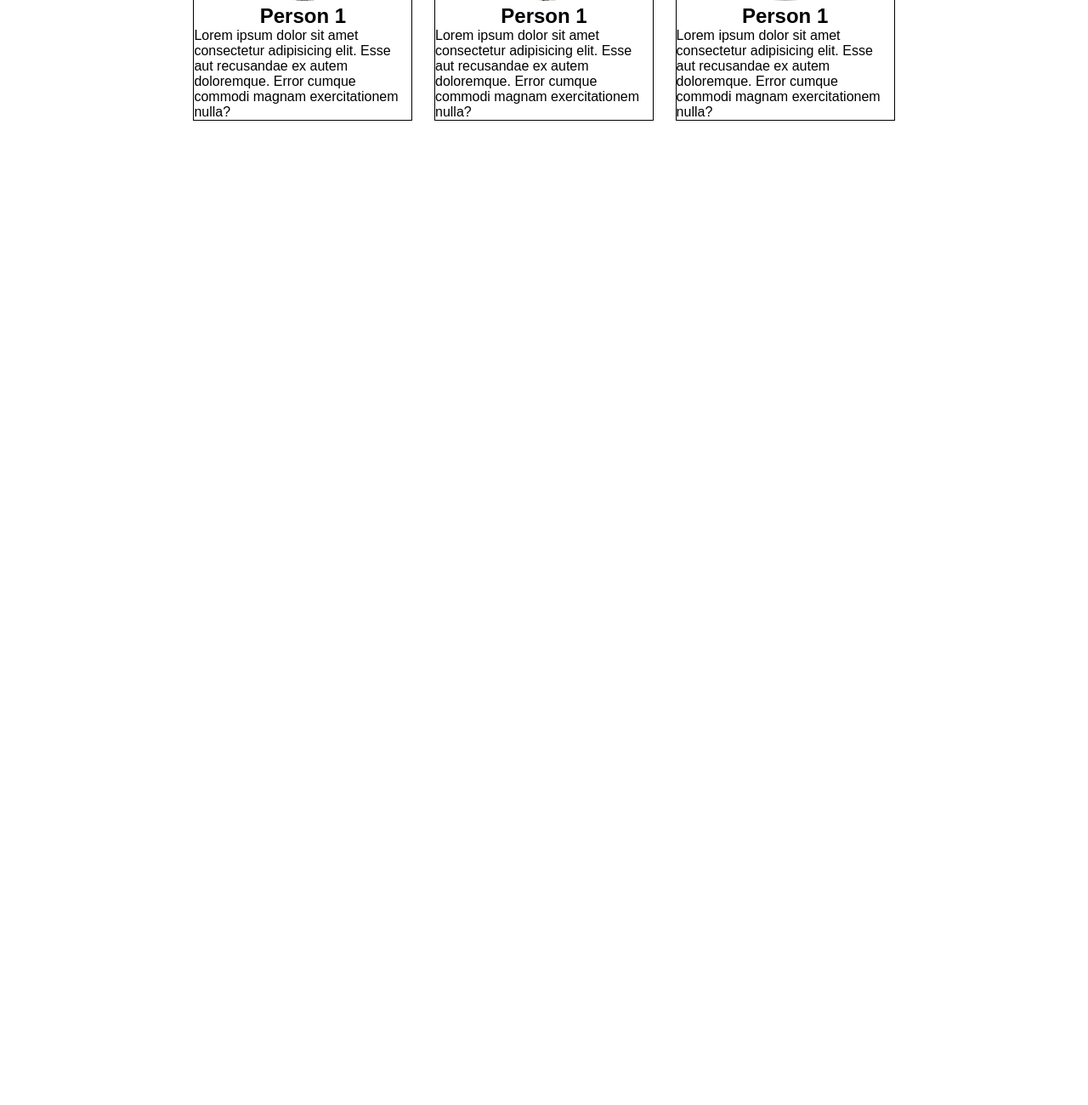
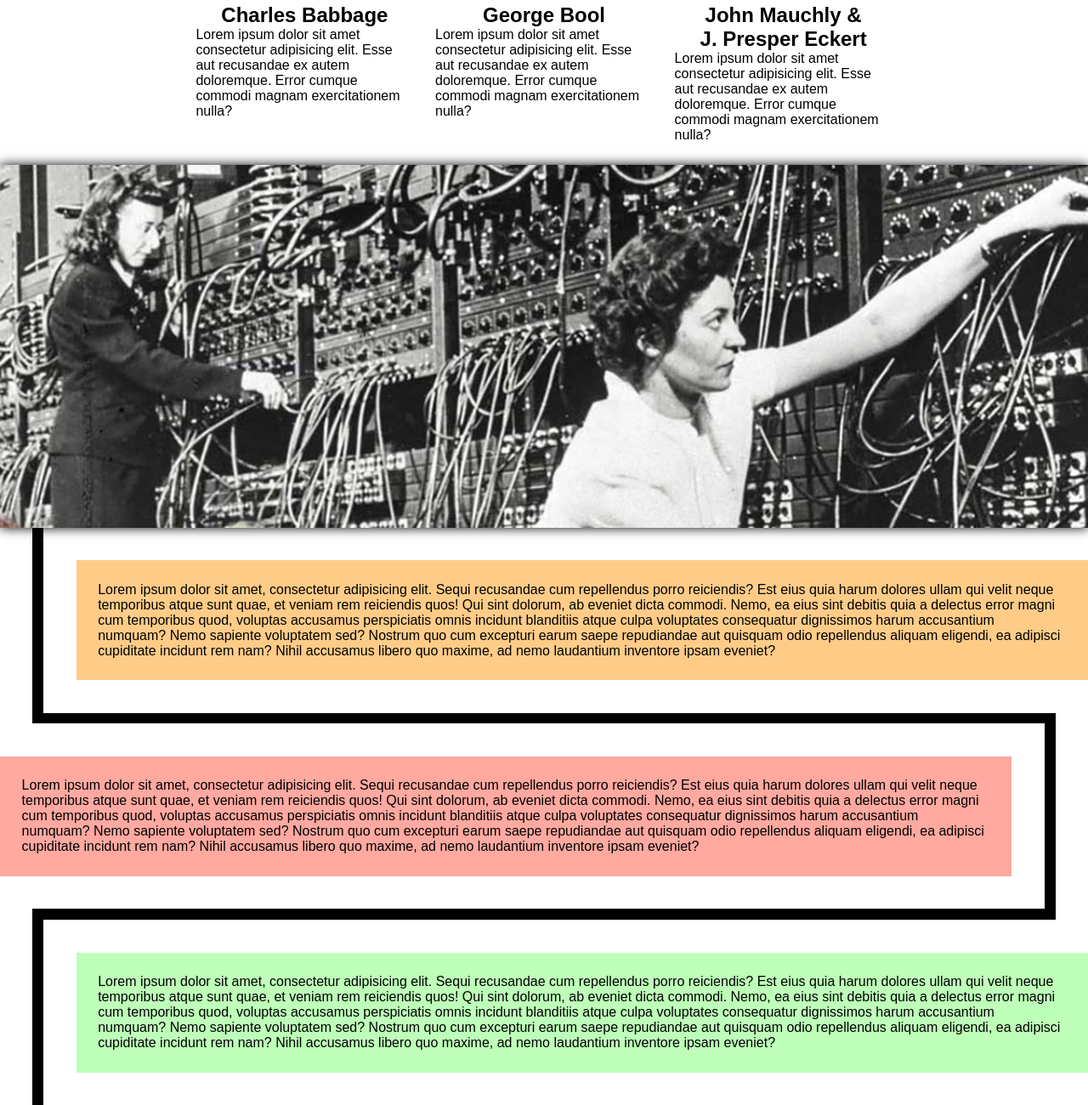
Before and after one commit to Mans-Morgan-Theo/Sida, a plain HTML site: page index.html in a window 1280 px wide. Shown: the part 353-1653 px from the top of the page at 85% size. Before the commit the page ends 800 px from the top, so only its background shows below. Drawn offline with Linux system fonts and the light colour scheme.

Commit message:
Continued following the wireframe.

```diff
--- a/index.html
+++ b/index.html
@@ -13,19 +13,42 @@
     <section id="intro">
         <div class="person">
             <img src="babbage.webp" alt="">
-            <h1>Person 1</h1>
+            <h1>Charles Babbage</h1>
             <p>Lorem ipsum dolor sit amet consectetur adipisicing elit. Esse aut recusandae ex autem doloremque. Error cumque commodi magnam exercitationem nulla?</p>
         </div>
         <div class="person">
             <img src="boole.webp" alt="">
-            <h1>Person 1</h1>
+            <h1>George Bool</h1>
             <p>Lorem ipsum dolor sit amet consectetur adipisicing elit. Esse aut recusandae ex autem doloremque. Error cumque commodi magnam exercitationem nulla?</p>
         </div>
         <div class="person">
             <img src="eckertmauchly.webp" alt="">
-            <h1>Person 1</h1>
+            <h1>John Mauchly & J.&nbspPresper Eckert</h1>
             <p>Lorem ipsum dolor sit amet consectetur adipisicing elit. Esse aut recusandae ex autem doloremque. Error cumque commodi magnam exercitationem nulla?</p>
         </div>
     </section>
+    <img src="eniac.webp" alt="">
+    <section id="articles">
+        <article>
+            <div class="line"></div>
+            <div class="content">
+                <p>Lorem ipsum dolor sit amet, consectetur adipisicing elit. Sequi recusandae cum repellendus porro reiciendis? Est eius quia harum dolores ullam qui velit neque temporibus atque sunt quae, et veniam rem reiciendis quos! Qui sint dolorum, ab eveniet dicta commodi. Nemo, ea eius sint debitis quia a delectus error magni cum temporibus quod, voluptas accusamus perspiciatis omnis incidunt blanditiis atque culpa voluptates consequatur dignissimos harum accusantium numquam? Nemo sapiente voluptatem sed? Nostrum quo cum excepturi earum saepe repudiandae aut quisquam odio repellendus aliquam eligendi, ea adipisci cupiditate incidunt rem nam? Nihil accusamus libero quo maxime, ad nemo laudantium inventore ipsam eveniet?</p>
+            </div>
+        </article>
+        <div class="line"></div>
+        <article>
+            <div class="content">
+                <p>Lorem ipsum dolor sit amet, consectetur adipisicing elit. Sequi recusandae cum repellendus porro reiciendis? Est eius quia harum dolores ullam qui velit neque temporibus atque sunt quae, et veniam rem reiciendis quos! Qui sint dolorum, ab eveniet dicta commodi. Nemo, ea eius sint debitis quia a delectus error magni cum temporibus quod, voluptas accusamus perspiciatis omnis incidunt blanditiis atque culpa voluptates consequatur dignissimos harum accusantium numquam? Nemo sapiente voluptatem sed? Nostrum quo cum excepturi earum saepe repudiandae aut quisquam odio repellendus aliquam eligendi, ea adipisci cupiditate incidunt rem nam? Nihil accusamus libero quo maxime, ad nemo laudantium inventore ipsam eveniet?</p>
+            </div>
+            <div class="line"></div>
+        </article>
+        <div class="line"></div>
+        <article>
+            <div class="line"></div>
+            <div class="content">
+                <p>Lorem ipsum dolor sit amet, consectetur adipisicing elit. Sequi recusandae cum repellendus porro reiciendis? Est eius quia harum dolores ullam qui velit neque temporibus atque sunt quae, et veniam rem reiciendis quos! Qui sint dolorum, ab eveniet dicta commodi. Nemo, ea eius sint debitis quia a delectus error magni cum temporibus quod, voluptas accusamus perspiciatis omnis incidunt blanditiis atque culpa voluptates consequatur dignissimos harum accusantium numquam? Nemo sapiente voluptatem sed? Nostrum quo cum excepturi earum saepe repudiandae aut quisquam odio repellendus aliquam eligendi, ea adipisci cupiditate incidunt rem nam? Nihil accusamus libero quo maxime, ad nemo laudantium inventore ipsam eveniet?</p>
+            </div>
+        </article>
+    </section>
 </body>
 </html>
--- a/style.css
+++ b/style.css
@@ -14,10 +14,10 @@ header h1 {
 #intro {
     display: flex;
     justify-content: center;
+    margin: 1vw 0;
 }
 
 .person {
-    border: 1px solid black;
     width: min-content;
     margin: 1vw;
 }
@@ -25,9 +25,59 @@ header h1 {
 .person img {
     height: 20vw;
     border-radius: 10vw;
-    filter: brightness(0) invert(1) hue-rotate(1);
+    filter: sepia(100%) saturate(200%) brightness(90%);
+}
+
+.person:nth-child(1) {
+    filter: hue-rotate(0deg);
+}
+.person:nth-child(2) {
+    filter: hue-rotate(310deg);
+}
+.person:nth-child(3) {
+    filter: saturate(70%) hue-rotate(80deg);
 }
 
 .person h1 {
     text-align: center;
 }
+
+body > img {
+    width: 100%;
+    box-shadow: 0 0 1vw black;
+    display: block;
+}
+
+#articles > .line {
+    background-color: black;
+    margin: 0 3vw;
+    height: 1vw;
+}
+
+#articles article:nth-of-type(1) .content {
+    background-color: #FFCC88;
+}
+
+#articles article:nth-of-type(2) .content {
+    background-color: #FFA9A0;
+}
+
+#articles article:nth-of-type(3) .content {
+    background-color: #BEFFB9;
+}
+
+article .line {
+    background-color: black;
+    margin: 0 3vw;
+    width: 1vw;
+}
+
+article {
+    display: grid;
+    grid-template-columns: auto auto;
+}
+
+article .content {
+    padding: 2vw;
+    margin: 3vw 0;
+}
```
Also changed, not shown: eniac.webp (added).
